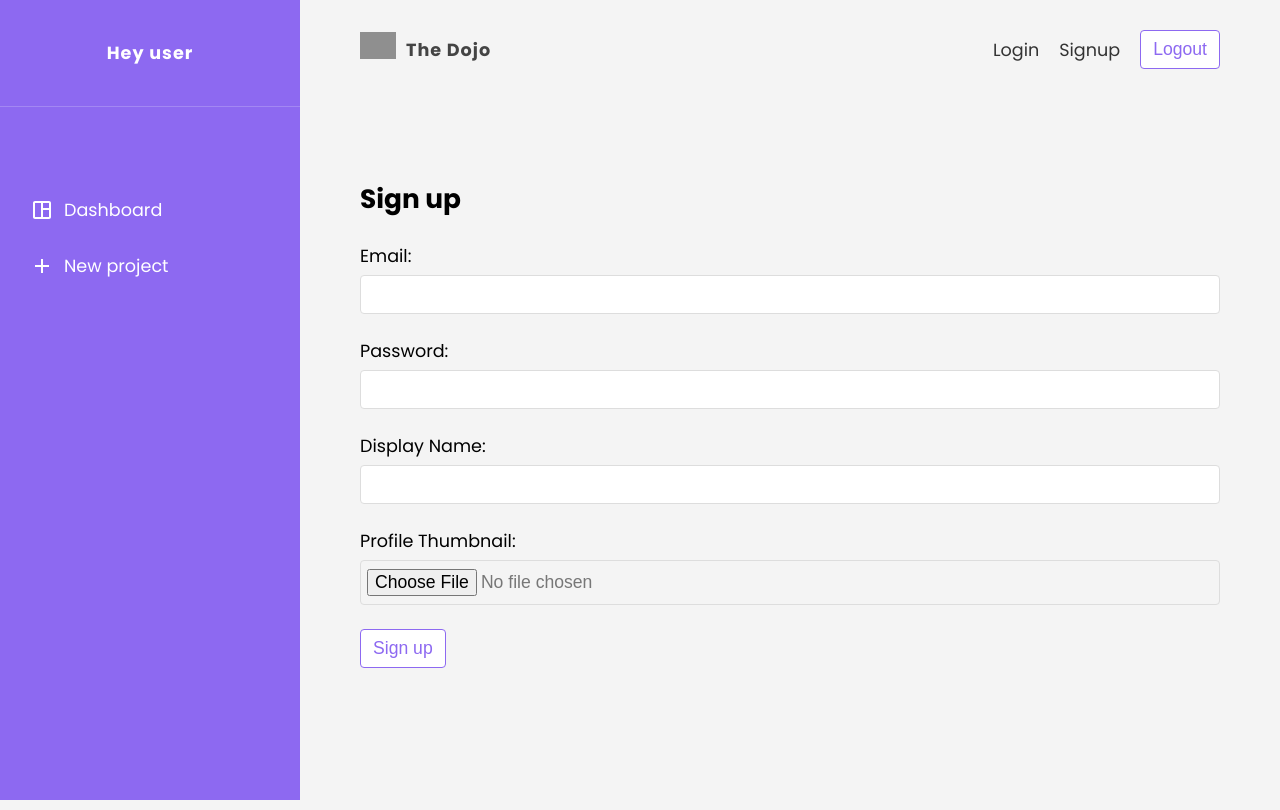
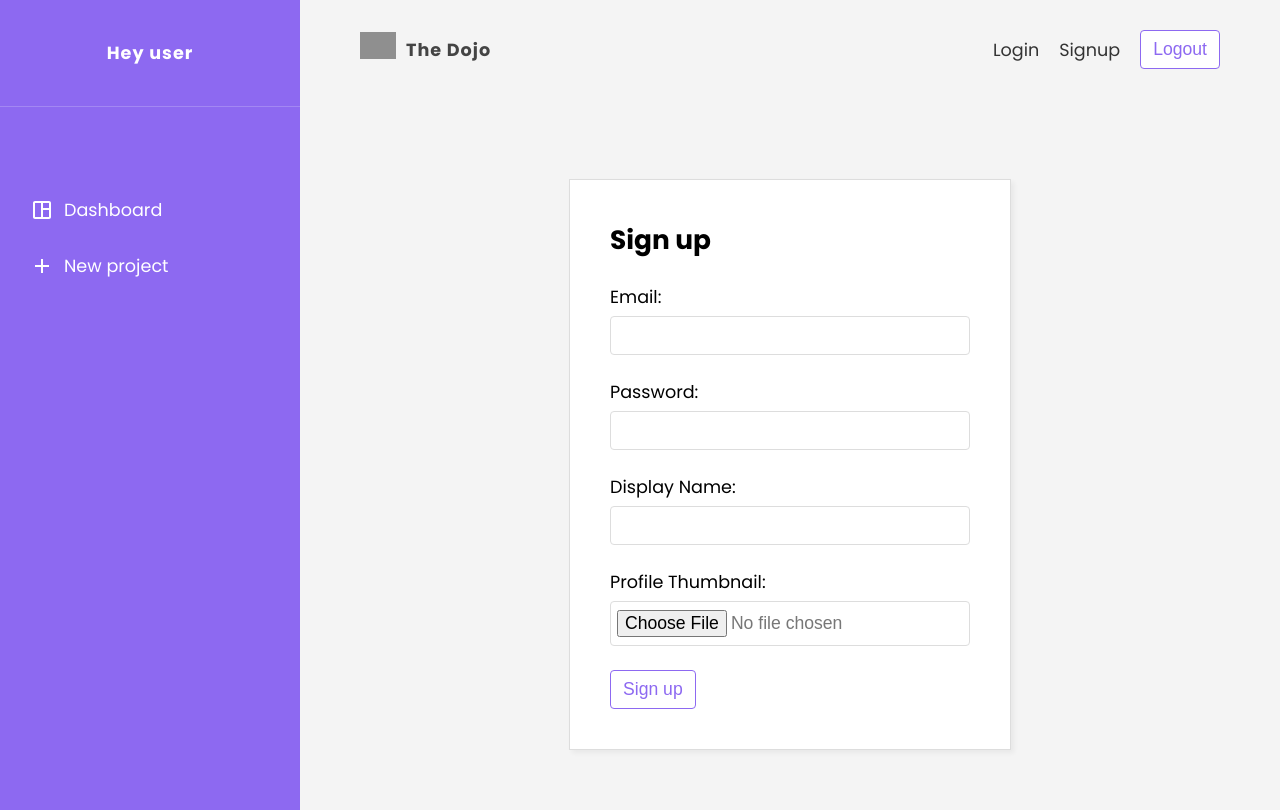
Before and after one commit to xDamneDx/ninja-react-the-dojo, a React (Create React App) app: page /signup in a window 1280 px wide. Built offline with nearby package versions, Linux system fonts and the light colour scheme; grey boxes are pictures that could not be loaded; the HTML template or start-up script is replaced by a standard one.

Commit message:
Added form styling

```diff
--- a/src/pages/signup/Signup.css
+++ b/src/pages/signup/Signup.css
@@ -0,0 +1,8 @@
+.auth-form {
+  max-width: 360px;
+  margin: 60px auto;
+  padding: 40px;
+  border: 1px solid #ddd;
+  box-shadow: 3px 3px 5px rgba(0, 0, 0, 0.05);
+  background: #fff;
+}
```
